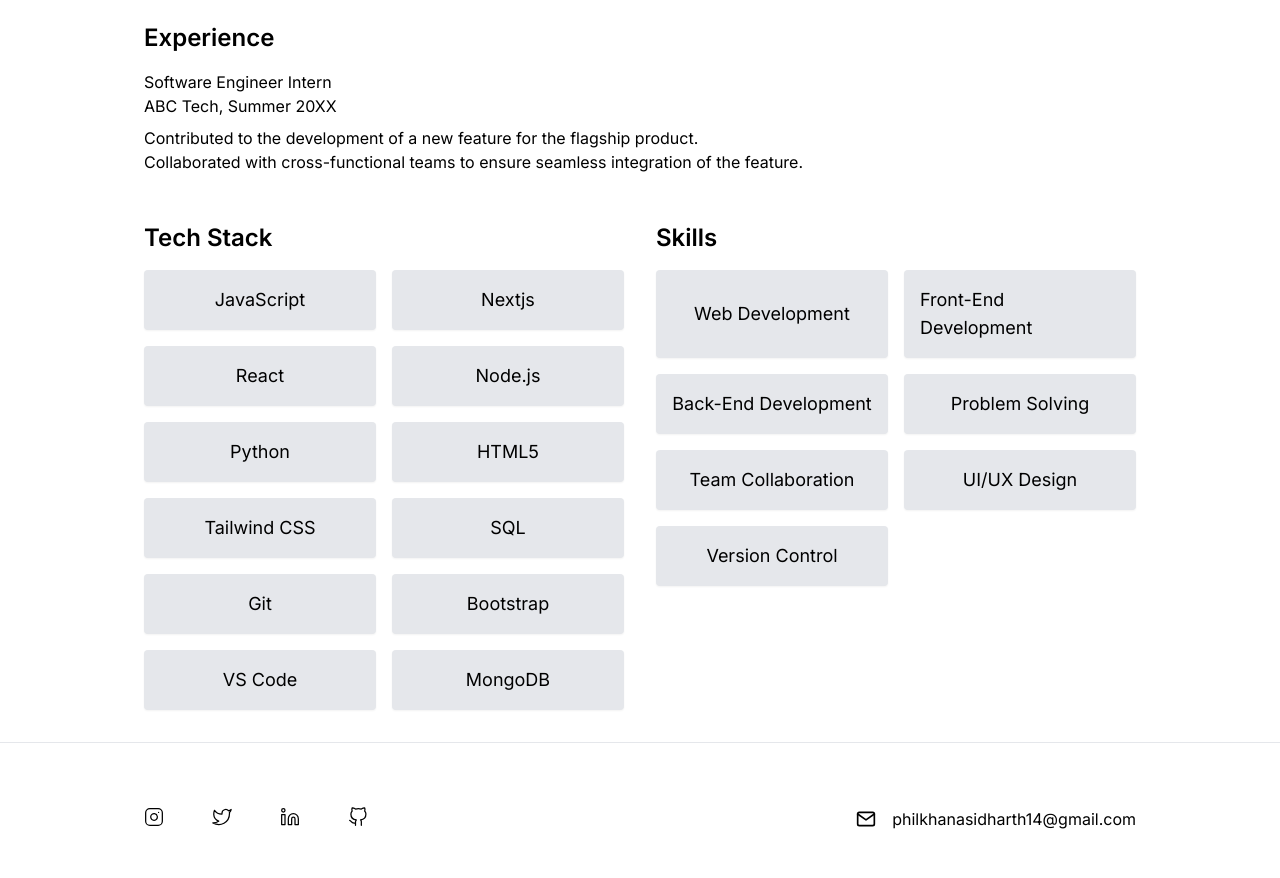
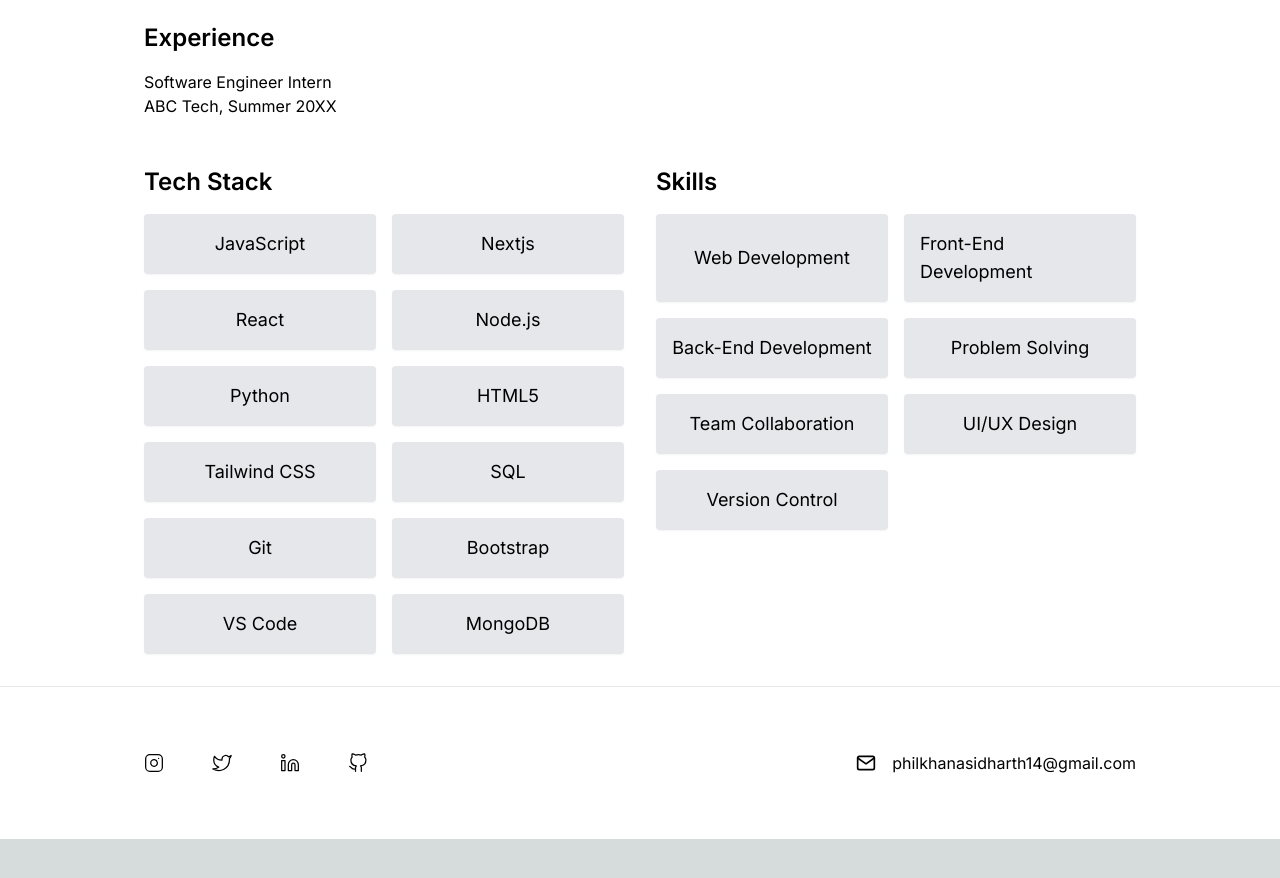
Before and after one commit to psidh/Domain, a Next.js app: page / in a window 1280 px wide. Shown: the part 820-1698 px from the top of the page. After the commit the page ends 1659 px from the top, so only its background shows below. Built offline with nearby package versions, Linux system fonts and the light colour scheme.

Commit message:
PFP added

```diff
--- a/src/app/components/Footer.js
+++ b/src/app/components/Footer.js
@@ -3,7 +3,7 @@ import React from 'react';
 const Footer = () => {
   return (
     <div className="bg-white dark:bg-black">
-      <div className="py-16 px-8 lg:px-36 border-t-[0.05em] flex lg:flex-row flex-col gap-12 lg:gap-0 justify-between">
+      <div className="py-16 px-8 lg:px-36 border-t-[0.05em] flex lg:flex-row flex-col gap-12 lg:gap-0 justify-between items-center">
         <div className="flex gap-12">
           <a href="https://instagram.com/p_s1dharth">
             <svg
--- a/src/app/components/Resume.js
+++ b/src/app/components/Resume.js
@@ -44,10 +44,6 @@ const Resume = () => {
         <p>Software Engineer Intern</p>
         <p>ABC Tech, Summer 20XX</p>
         </div>
-        <ul className="mt-2 mb-2">
-          <li>Contributed to the development of a new feature for the flagship product.</li>
-          <li>Collaborated with cross-functional teams to ensure seamless integration of the feature.</li>
-        </ul>
       </section>
 
     <div className="md:grid grid-cols-2 gap-8">
```
